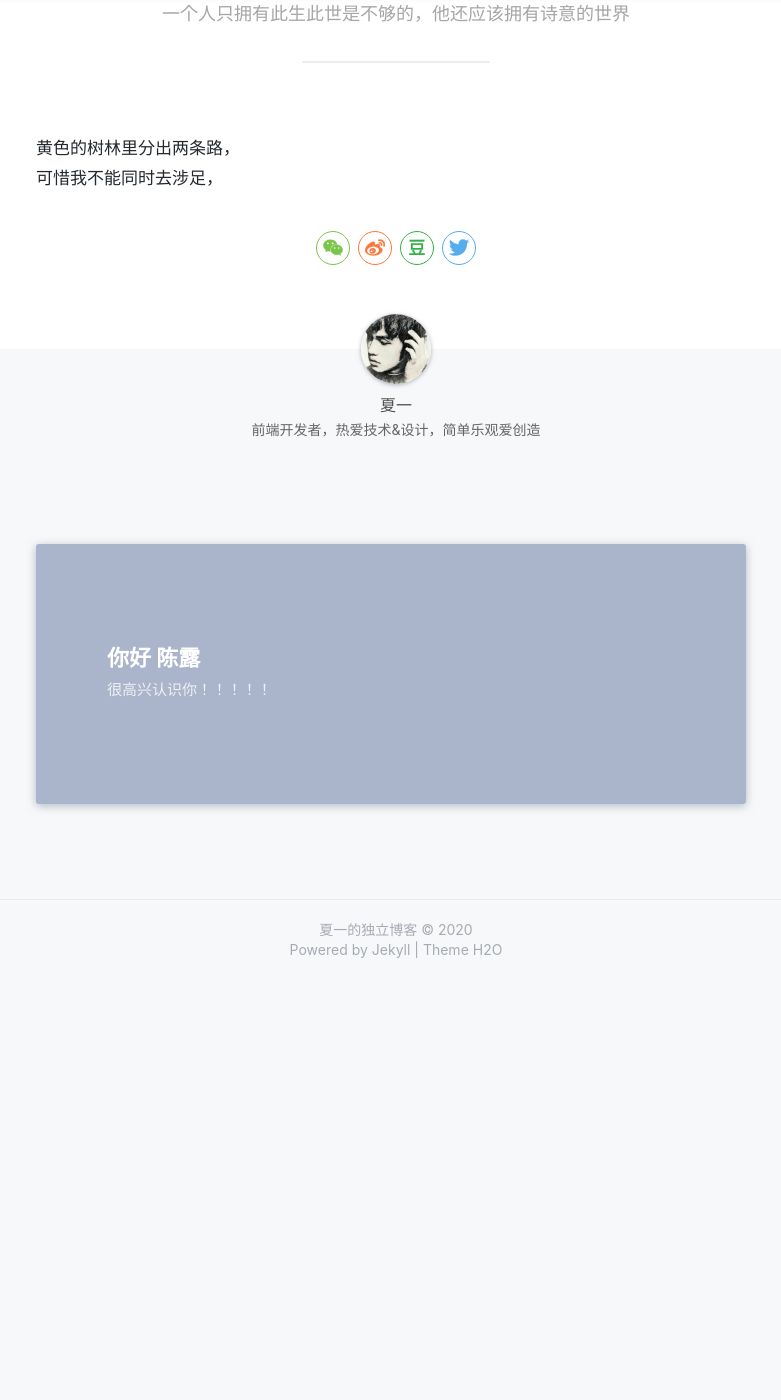
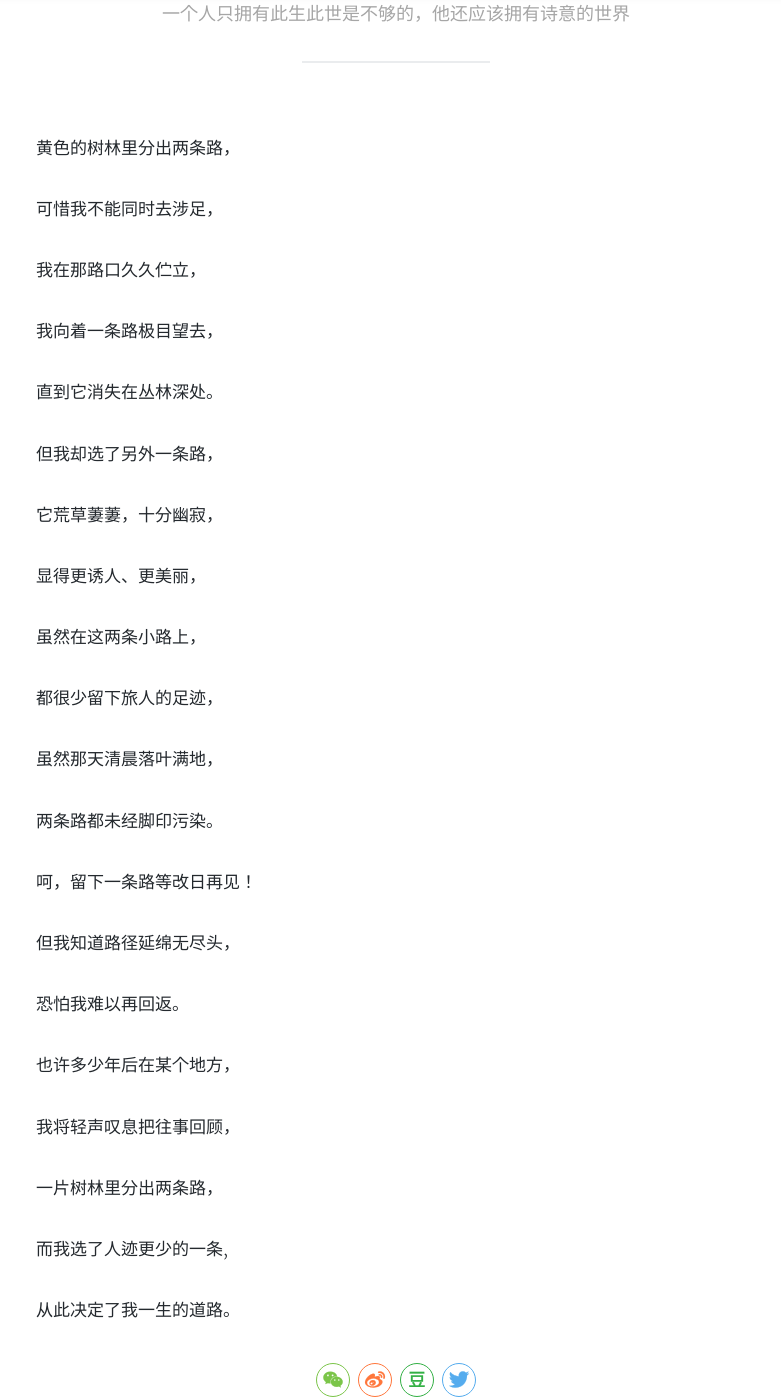
Before and after one commit to const-qy/const-qy.githhub.com, a Jekyll site: the page built from _posts/2020-4-13-a poem.md, in a window 1280 px wide and 1400 px high, scrolled down 535 px. Shown: the whole window, without its empty margins (244-1025 px from the left). Built offline with Jekyll 4.4.1, drawn with Linux system fonts in a browser that asks for light colours; nearby versions of some CDN libraries; a style sheet for code colours, icons or effects is not loaded; before the commit the page ends 1515 px from its top, so only the background shows below that.

Commit message:
Update 2020-4-13-a poem.md

```diff
--- a/_posts/2020-4-13-a poem.md
+++ b/_posts/2020-4-13-a poem.md
@@ -7,5 +7,24 @@ author: 罗伯特.弗罗斯特
 cover: 'http://on2171g4d.bkt.clouddn.com/jekyll-theme-h2o-postcover.jpg'
 
 ---
-<br/>黄色的树林里分出两条路， <br/>
-可惜我不能同时去涉足，
+
+<br/>黄色的树林里分出两条路，<br/>
+<br/>可惜我不能同时去涉足，<br/>
+<br/>我在那路口久久伫立， <br/>
+<br/>我向着一条路极目望去， <br/>
+<br/>直到它消失在丛林深处。 <br/>
+<br/>但我却选了另外一条路，<br/>
+<br/>它荒草萋萋，十分幽寂，<br/>
+<br/>显得更诱人、更美丽，<br/>
+<br/>虽然在这两条小路上，<br/>
+<br/>都很少留下旅人的足迹， <br/>
+<br/>虽然那天清晨落叶满地， <br/>
+<br/>两条路都未经脚印污染。 <br/>
+<br/>呵，留下一条路等改日再见！<br/>
+<br/>但我知道路径延绵无尽头，<br/>
+<br/>恐怕我难以再回返。<br/>
+<br/>也许多少年后在某个地方， <br/>
+<br/>我将轻声叹息把往事回顾，<br/>
+<br/>一片树林里分出两条路，<br/>
+<br/>而我选了人迹更少的一条,<br/>
+<br/>从此决定了我一生的道路。<br/>
```
